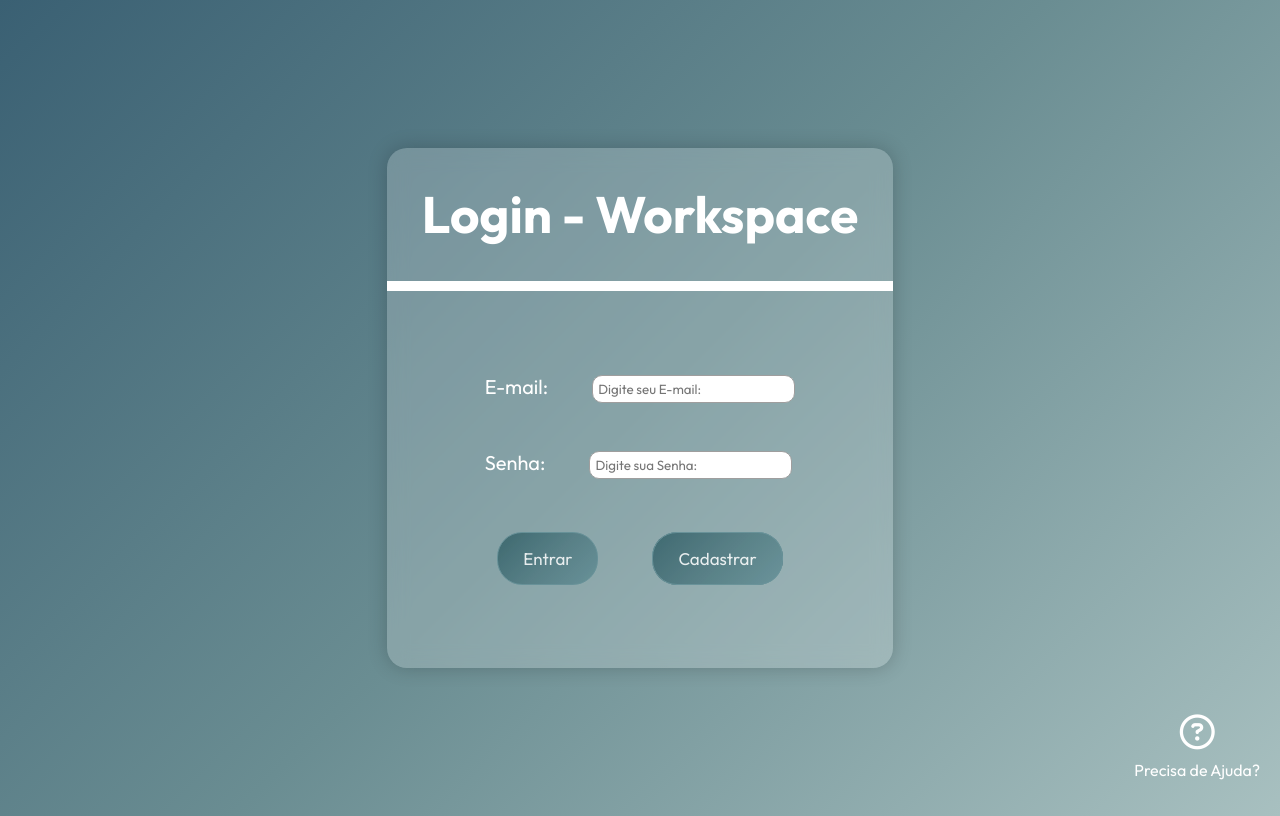
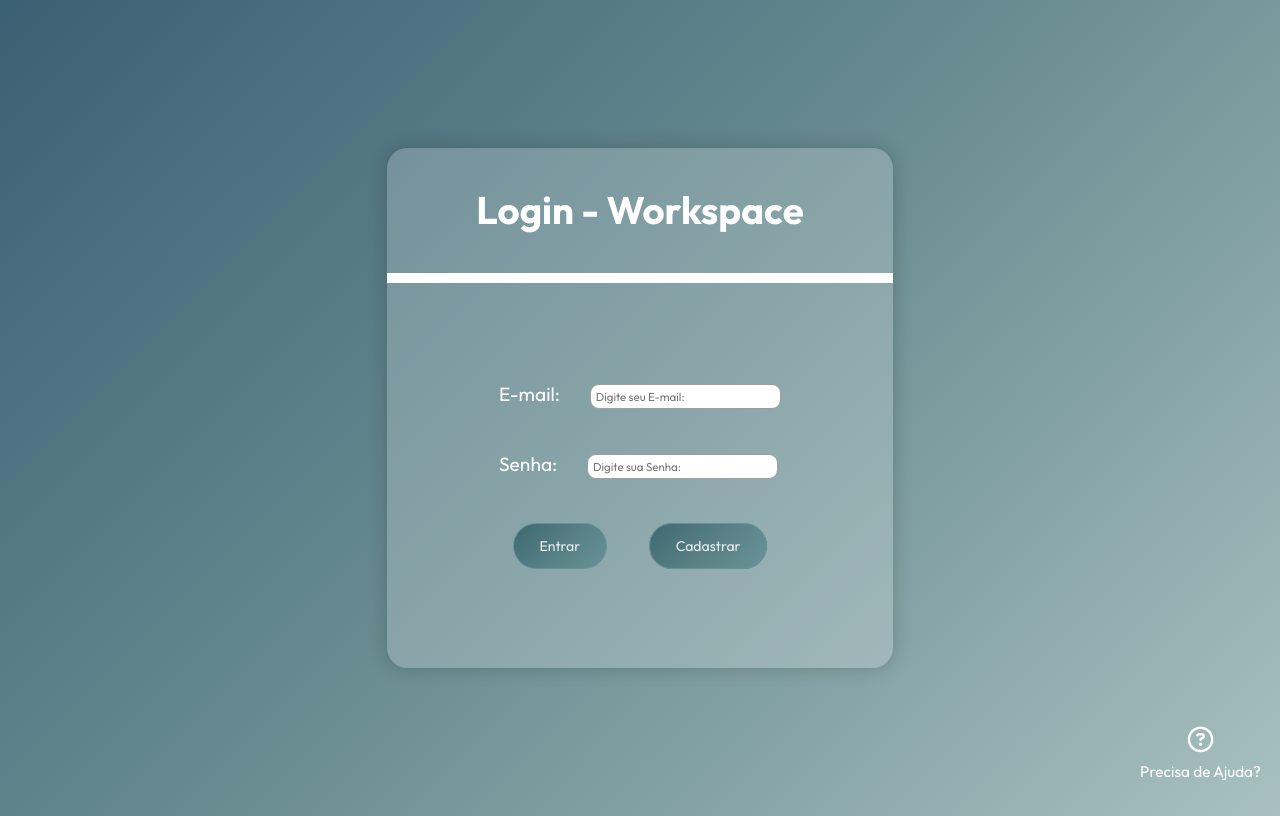
Before and after one commit to GuiLeandrin/listify_project, a PHP site: page / in a window 1280 px wide. Run offline with PHP 8.4, Linux system fonts and the light colour scheme; some libraries are stand-ins or nearby versions.

Commit message:
V3_Resp.Login_05/03

```diff
--- a/cadastro.html
+++ b/cadastro.html
@@ -9,12 +9,12 @@
     <link rel="preconnect" href="https://fonts.gstatic.com" crossorigin>
     <link href="https://fonts.googleapis.com/css2?family=Outfit:wght@100..900&display=swap" rel="stylesheet">
     <script src="https://kit.fontawesome.com/576a6b1350.js" crossorigin="anonymous"></script>
-    <link rel="icon" type="image/png" href="icon.png">
+    <link rel="icon" type="image/png" href="logo.png">
 </head>
 <body class="general_cadastro">
     <div class="box_central_cadastro">
         <header class="title_hall">
-            <h1>Cadastro - Workspace</h1>
+            <p>Cadastro - Workspace</p>
         </header>
         <div class="line_white"></div>
         <main class="form_cadastro">
--- a/index.html
+++ b/index.html
@@ -9,12 +9,12 @@
     <link rel="preconnect" href="https://fonts.gstatic.com" crossorigin>
     <link href="https://fonts.googleapis.com/css2?family=Outfit:wght@100..900&display=swap" rel="stylesheet">
     <script src="https://kit.fontawesome.com/576a6b1350.js" crossorigin="anonymous"></script>
-        <link rel="icon" type="image/png" href="icon.png">
+        <link rel="icon" type="image/png" href="logo.png">
 </head>
 <body class="general_login">
     <div class="box_central_login">
         <header class="title_hall">
-            <h1>Login - Workspace</h1>
+            <p>Login - Workspace</p>
         </header>
         <div class="line_white"></div>
         <main class="form_login">
--- a/style.css
+++ b/style.css
@@ -20,9 +20,7 @@
     height: 65%;
     width: 40%;
     background: rgba(255, 255, 255, 0.18);
-    border-radius: 20px;
-    -webkit-backdrop-filter: blur(10px);
-    backdrop-filter: blur(10px);
+    border-radius: 4%;
     box-shadow: 0 0 20px rgba(0, 0, 0, 0.2);
 }
 .box_central_login {
@@ -31,15 +29,14 @@
     height: 65%;
     width: 40%;
     background: rgba(255, 255, 255, 0.2);
-    border-radius: 20px;
-    -webkit-backdrop-filter: blur(10px);
-    backdrop-filter: blur(10px);
+    border-radius: 4%;
     box-shadow: 0 0 20px rgba(0, 0, 0, 0.2);
 }
 .title_hall {
     color: white;
     font-family: "Outfit", serif;
-    font-size: 160%;
+    font-size: 3vw;
+    font-weight: bold;
     align-items: center;
     text-align: center;
 }
@@ -52,6 +49,8 @@
 .form_login {
     flex-grow: 1;
     display: flex;
+    margin-right: 1vw;
+    margin-left: 1vw;
     align-items: center;
     flex-direction: column;
     justify-content: space-evenly;
@@ -61,27 +60,33 @@
 }
 .t_email_login {
     color: white;
-    font-size: 20px;
-    padding-right: 40px;
+    font-size: 1.5vw;
+    padding-right: 2vw;
     font-family: "Outfit", serif;
 }
 .t_senha_login {
     color: white;
-    font-size: 20px;
-    padding-right: 40px;
+    font-size: 1.5vw;
+    padding-right: 2vw;
     font-family: "Outfit", serif;
 }
 .c_email_login {
-    padding: 5px;
-    border-radius: 10px;
+    padding: 0.4vw;
+    width: 14vw;
+    height: 1vw;
+    font-size: 0.9vw;
+    border-radius: 0.7vw;
     outline: none;
     cursor: text;
     border: 1px solid #9f9e9e;
     font-family: "Outfit", serif;
 }
 .c_senha_login {
-    padding: 5px;
-    border-radius: 10px;
+    padding: 0.4vw;
+    border-radius: 0.7vw;
+    width: 14vw;
+    height: 1vw;
+    font-size: 0.9vw;
     outline: none;
     cursor: text;
     border: 1px solid #9f9e9e;
@@ -209,23 +214,23 @@
 }
 .botao_login {
     text-align: center;
-    margin-top: 17%;
+    margin-top: 3.5vw;
 }
 .botao_cadastro {
     text-align: center;
     margin-top: 8%;
 }
 .b_entrar_login {
-    padding: 15px;
-    padding-right: 25px;
-    padding-left: 25px;
-    border-radius: 25px;
+    padding: 1vw;
+    padding-right: 2vw;
+    padding-left: 2vw;
+    border-radius: 1.8vw;
     border: 1px solid #5f8c94;
     background: linear-gradient(135deg, #2c5a62, #4a757c, #5f8c94);
     color: white;
     font-family: "Outfit", serif;
-    font-size: 17px;
-    margin-right: 25px;
+    font-size: 1.1vw;
+    margin-right: 1.5vw;
     opacity: 0.8;
     cursor: pointer;
 }
@@ -244,17 +249,17 @@
     cursor: pointer;
 }
 .b_cadastrar_login {
-    padding: 15px;
-    padding-right: 25px;
+    padding: 1vw;
+    padding-right: 2vw;
+    padding-left: 2vw;
     text-decoration: none;
-    padding-left: 25px;
-    border-radius: 25px;
+    border-radius: 1.8vw;
     border: 1px solid #5f8c94;
     background: linear-gradient(135deg, #2c5a62, #4a757c, #5f8c94);
     color: white;
     font-family: "Outfit", serif;
-    font-size: 17px;
-    margin-left: 25px;
+    font-size: 1.1vw;
+    margin-left: 1.5vw;
     opacity: 0.8;
     cursor: pointer;
 }
@@ -277,14 +282,15 @@
     display: flex;
     text-align: center;
     position: absolute; bottom: 0; right: 0;
-    margin-right: 20px;
-    margin-bottom: 20px;
+    margin-right: 1.5vw;
+    margin-bottom: 1.5vw;
 }
 .help_hall i {
-    font-size: 35px;
-    padding-bottom: 10px;
+    font-size: 2vw;
+    padding-bottom: 0.7vw;
 }
 .i_help_hall {
+    font-size: 1.2vw;
     text-decoration: none;
     color: white;
     font-family: "Outfit", serif;
```
Also changed, not shown: icon.png (deleted), logo.png (added).
